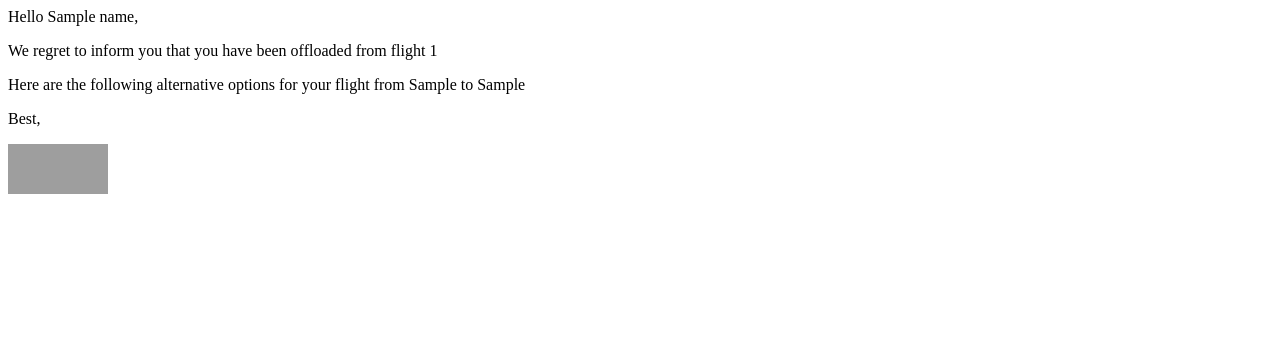
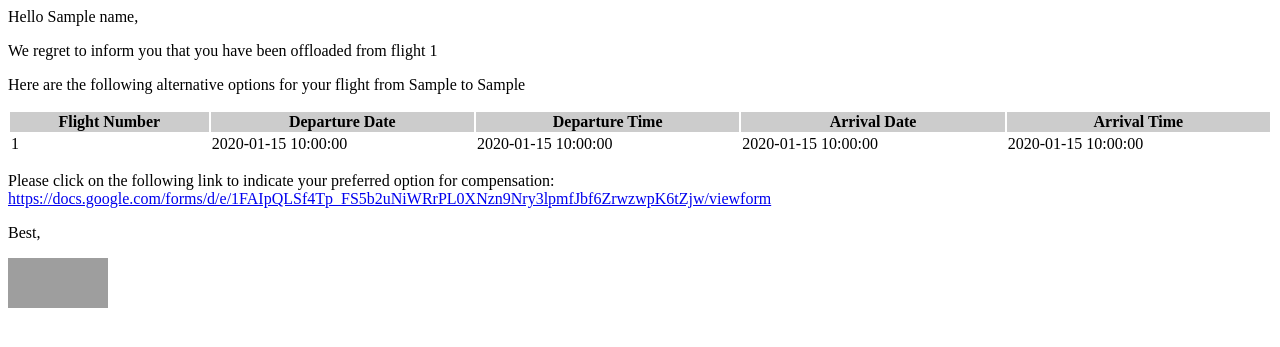
Before and after one commit to xMinh129/offloader, a Flask app: template backend/server/templates/mail.html in a window 1280 px wide. Shown: the top 347 px of the page. Run offline with Flask 2, Linux system fonts and the light colour scheme; the template is opened without the code that fills it: most values are stand-ins (such as "Sample title", 1, 10 or a date in 2020); grey boxes are pictures that could not be loaded.

Commit message:
edit email template

```diff
--- a/backend/server/flight_data.py
+++ b/backend/server/flight_data.py
@@ -3,9 +3,9 @@ FLIGHTS_MAP = [
         'from': 'SIN',
         'to': 'HKG',
         'flight_number': 'SQ890',
-        'departure_date': '2018-10-06',
+        'departure_date': '2019-02-24',
         'departure_time': '10:00',
-        'arrival_date': '2018-10-06',
+        'arrival_date': '2019-02-24',
         'arrival_time': '15:00',
         'class': 'economy'
     },
@@ -13,10 +13,20 @@ FLIGHTS_MAP = [
         'from': 'SIN',
         'to': 'HKG',
         'flight_number': 'SQ981',
-        'departure_date': '2018-10-06',
+        'departure_date': '2019-02-24',
         'departure_time': '18:00',
-        'arrival_date': '2018-10-07',
+        'arrival_date': '2019-02-25',
         'arrival_time': '1:00',
+        'class': 'economy'
+    },
+    {
+        'from': 'SIN',
+        'to': 'HKG',
+        'flight_number': 'SQ678',
+        'departure_date': '2019-02-25',
+        'departure_time': '12:00',
+        'arrival_date': '2019-02-25',
+        'arrival_time': '17:00',
         'class': 'economy'
     },
     {
--- a/backend/server/main.py
+++ b/backend/server/main.py
@@ -1,6 +1,7 @@
 import os
 from flask import Flask, Response, json, request, jsonify, render_template
 from flask_cors import CORS
+from backend.server.flight_data import FLIGHTS_MAP
 
 import logging
 import traceback
@@ -79,18 +80,47 @@ def health_check():
 
 
 @app.route('/api/notify_passengers', methods=['POST'])
-def send_email():
+def notify_passengers():
     request_data = json.loads(request.data)
-    name = request_data.get('name')
     flightNumber = request_data.get('flightNumber')
     fromDest = request_data.get('fromDest')
     toDest = request_data.get('toDest')
-    msg = Message("SIA Offload",
-                  sender="xuanminh12995@gmail.com",
-                  recipients=["minh.vu@u.nus.edu"])
-    msg.html = render_template('mail.html', name=name, flightNumber=flightNumber, fromDest=fromDest, toDest=toDest)
+    passengers = request_data.get('passengers')
+    option = request_data.get('option')
+    if option == 1:
+        suggestedFlights = get_suggested_flights(fromDest, toDest, flightNumber)
+    else:
+        suggestedFlights = None
     try:
-        mail.send(msg)
+        for passenger in passengers:
+            send_email(flightNumber,
+                       fromDest,
+                       toDest,
+                       option,
+                       passenger,
+                       suggestedFlights=suggestedFlights)
         return jsonify(success=True)
     except Exception as e:
         return jsonify(success=False)
+
+
+def send_email(flightNumber, fromDest, toDest, option, passenger_data, suggestedFlights=None):
+    msg = Message("SIA Offload",
+                  sender="xuanminh12995@gmail.com",
+                  recipients=[passenger_data['details']['email']])
+    if option == 1:
+        msg.html = render_template('mail.html',
+                                   name=passenger_data['name'],
+                                   flightNumber=flightNumber,
+                                   fromDest=fromDest,
+                                   toDest=toDest,
+                                   suggestedFlights=suggestedFlights)
+        mail.send(msg)
+
+
+def get_suggested_flights(fromDest, toDest, currentFlightNumber):
+    suggested_flights = []
+    for flight in FLIGHTS_MAP:
+        if flight.get('from') == fromDest and flight.get('to') == toDest and flight.get('flight_number') != currentFlightNumber:
+            suggested_flights.append(flight)
+    return suggested_flights
--- a/backend/server/templates/mail.html
+++ b/backend/server/templates/mail.html
@@ -1,11 +1,36 @@
 <html>
-
     <p>Hello {{name}},</p>
 
     <p>We regret to inform you that you have been offloaded from flight {{flightNumber}}</p>
 
     <p>Here are the following alternative options for your flight from {{fromDest}} to {{toDest}}</p>
 
+    <table style="width:100%">
+        <tr style="background-color: #cccccc; font-weight: bold">
+            <th>Flight Number</th>
+            <th>Departure Date</th>
+            <th>Departure Time</th>
+             <th>Arrival Date</th>
+            <th>Arrival Time</th>
+        </tr>
+
+    {% for flight in suggestedFlights %}
+        <tr>
+            <td>{{ flight.flight_number }}</td>
+            <td>{{ flight.departure_date }}</td>
+            <td>{{ flight.departure_time }}</td>
+            <td>{{ flight.arrival_date }}</td>
+            <td>{{ flight.arrival_time }}</td>
+        </tr>
+    {% endfor %}
+
+    </table>
+
+    <p>Please click on the following link to indicate your preferred option for compensation:
+        <a href="https://docs.google.com/forms/d/e/1FAIpQLSf4Tp_FS5b2uNiWRrPL0XNzn9Nry3lpmfJbf6ZrwzwpK6tZjw/viewform">https://docs.google.com/forms/d/e/1FAIpQLSf4Tp_FS5b2uNiWRrPL0XNzn9Nry3lpmfJbf6ZrwzwpK6tZjw/viewform</a></p>
+
+
+
     <p>Best,</p>
     <img src="https://upload.wikimedia.org/wikipedia/en/thumb/9/9d/Singapore_Airlines_Logo.svg/1200px-Singapore_Airlines_Logo.svg.png"
     width="100" height="50"/>
```
